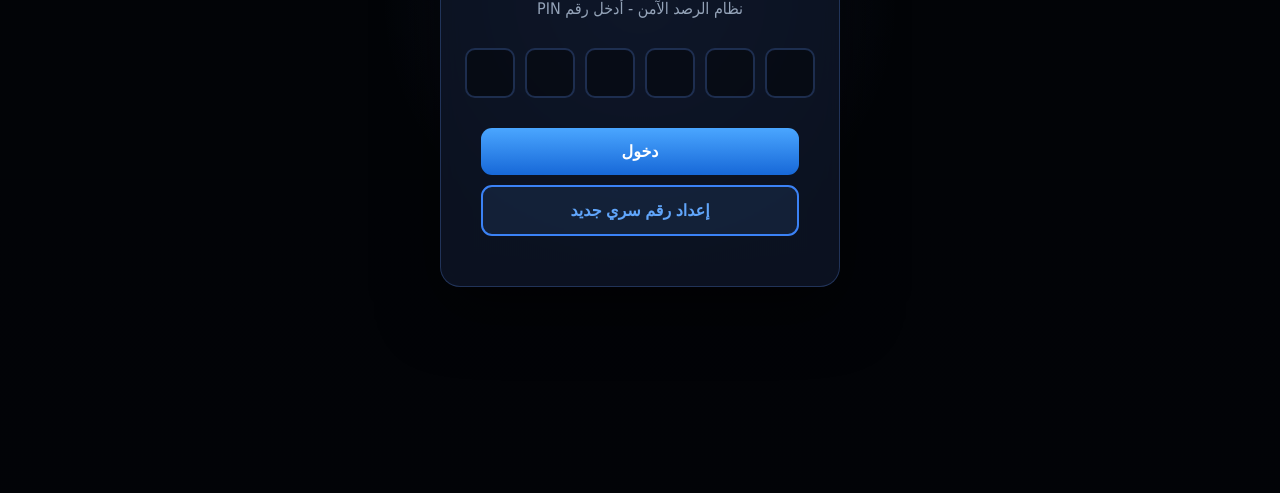
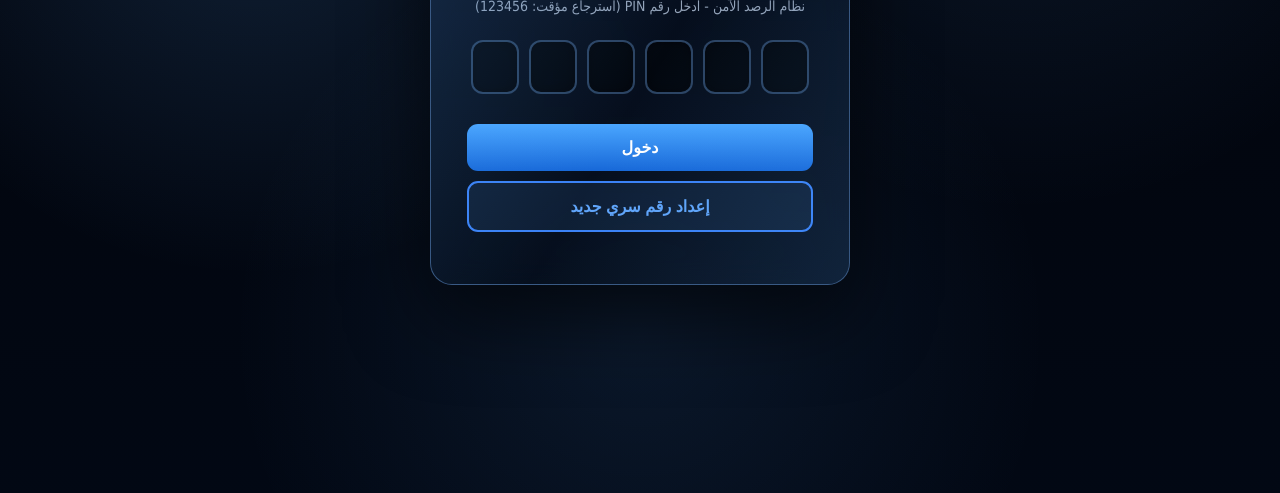
Before and after one commit to TU4714315/M3TM-Rased, a plain HTML site: page index.html in a window 1280 px wide. Shown: the part 307-800 px from the top of the page. Drawn offline with Linux system fonts and the light colour scheme.

Commit message:
Improve login UI and reset PIN

```diff
--- a/index.html
+++ b/index.html
@@ -126,6 +126,11 @@
       display: flex;
       align-items: center;
       justify-content: center;
+      background:
+        radial-gradient(circle at 20% 20%, rgba(88,170,255,.18), transparent 35%),
+        radial-gradient(circle at 80% 10%, rgba(88,170,255,.12), transparent 35%),
+        radial-gradient(circle at 50% 80%, rgba(88,170,255,.10), transparent 45%),
+        linear-gradient(180deg, rgba(2,4,11,.95), rgba(2,8,20,.98));
     }
 
     .login-screen.active {
@@ -133,25 +138,40 @@
     }
 
     .login-box {
-      background: var(--panel);
-      border: 1px solid var(--border);
-      border-radius: 20px;
-      padding: 40px;
-      width: min(400px, 90vw);
+      background: linear-gradient(180deg, rgba(7,16,32,.88), rgba(5,14,28,.72));
+      border: 1px solid rgba(120, 180, 255, 0.45);
+      border-radius: 22px;
+      padding: 42px 36px;
+      width: min(420px, 92vw);
       text-align: center;
-      backdrop-filter: blur(12px);
-      box-shadow: 0 22px 60px rgba(0,0,0,.50);
+      backdrop-filter: blur(14px);
+      box-shadow: 0 28px 80px rgba(0,0,0,.6);
+      position: relative;
+      overflow: hidden;
+    }
+
+    .login-box::before {
+      content: "";
+      position: absolute;
+      inset: -1px;
+      border-radius: 22px;
+      background: linear-gradient(120deg, rgba(88,170,255,.5), rgba(88,170,255,0), rgba(88,170,255,.4));
+      opacity: .35;
+      pointer-events: none;
     }
 
     .login-box h1 {
-      font-size: 36px;
-      margin: 0 0 10px;
+      font-size: 34px;
+      margin: 0 0 8px;
       color: var(--blue2);
+      text-shadow: 0 0 18px rgba(88,170,255,.45);
+      letter-spacing: 1px;
     }
 
     .login-box p {
       color: var(--muted);
-      margin-bottom: 30px;
+      margin-bottom: 26px;
+      font-size: 14px;
     }
 
     .pin-input {
@@ -162,22 +182,24 @@
     }
 
     .pin-digit {
-      width: 50px;
-      height: 50px;
-      font-size: 24px;
+      width: 48px;
+      height: 54px;
+      font-size: 22px;
       text-align: center;
-      border: 2px solid var(--border);
-      border-radius: 10px;
-      background: rgba(0,0,0,.4);
+      border: 2px solid rgba(120, 180, 255, 0.35);
+      border-radius: 12px;
+      background: rgba(0,0,0,.45);
       color: var(--text);
       font-weight: bold;
       outline: none;
-      transition: all .3s;
+      transition: all .2s ease;
+      box-shadow: inset 0 0 12px rgba(0,0,0,.35);
     }
 
     .pin-digit:focus {
       border-color: var(--blue);
-      box-shadow: 0 0 10px rgba(88,170,255,.5);
+      box-shadow: 0 0 14px rgba(88,170,255,.45);
+      transform: translateY(-1px);
     }
 
     .pin-digit::placeholder {
@@ -514,7 +536,7 @@
   <div class="login-screen active" id="loginScreen">
     <div class="login-box">
       <h1>🔐 M3TM RASED</h1>
-      <p>نظام الرصد الآمن - أدخل رقم PIN</p>
+      <p>نظام الرصد الآمن - أدخل رقم PIN (استرجاع مؤقت: 123456)</p>
 
       <div class="pin-input" id="pinInput"></div>
 
@@ -726,9 +748,9 @@
     const STORAGE_KEY = "m3tm_rased_data_v3";
     const THEME_KEY = "m3tm_theme";
     const DEFAULT_DATA = {
-      admin_pin: "123987",
+      admin_pin: "123456",
       users: [
-        { id: 1, pin: "1234", name: "أحمد", role: "viewer", created: new Date().toISOString() }
+        { id: 1, pin: "123456", name: "مسؤول M3TM", role: "admin", created: new Date().toISOString() }
       ],
       news: [],
       sources: []
@@ -737,6 +759,15 @@
     function getData() {
       const stored = localStorage.getItem(STORAGE_KEY);
       return stored ? JSON.parse(stored) : DEFAULT_DATA;
+    }
+
+    function resetAccessIfRequested() {
+      const params = new URLSearchParams(window.location.search);
+      if (params.get("reset-pin") === "1") {
+        localStorage.removeItem(STORAGE_KEY);
+        sessionStorage.removeItem("m3tm_user");
+        history.replaceState({}, document.title, window.location.pathname);
+      }
     }
 
     function saveData(data) {
@@ -757,15 +788,15 @@
       container.innerHTML = "";
       for (let i = 0; i < 6; i++) {
         const input = document.createElement("input");
-        input.type = "number";
+        input.type = "password";
         input.class = "pin-digit";
         input.maxLength = 1;
         input.className = "pin-digit";
-        input.min = 0;
-        input.max = 9;
+        input.inputMode = "numeric";
+        input.autocomplete = "one-time-code";
         input.placeholder = "•";
         input.addEventListener("input", (e) => {
-          e.target.value = e.target.value.slice(0, 1);
+          e.target.value = e.target.value.replace(/\D/g, "").slice(0, 1);
           if (e.target.value && i < 5) {
             container.children[i + 1].focus();
           }
@@ -872,7 +903,7 @@
       document.getElementById(id).classList.add("active");
 
       document.querySelectorAll(".nav button").forEach(b => b.classList.remove("active"));
-      if (button) button.classList.add("button");
+      if (button) button.classList.add("active");
     }
 
     function addNews(e) {
@@ -1172,6 +1203,7 @@
       form.style.display = form.style.display === "none" ? "block" : "none";
     }
 
+    resetAccessIfRequested();
     createPinInputs();
     initTheme();
   </script>
```
Also changed, not shown: public/index.html (+2 -2 lines).
